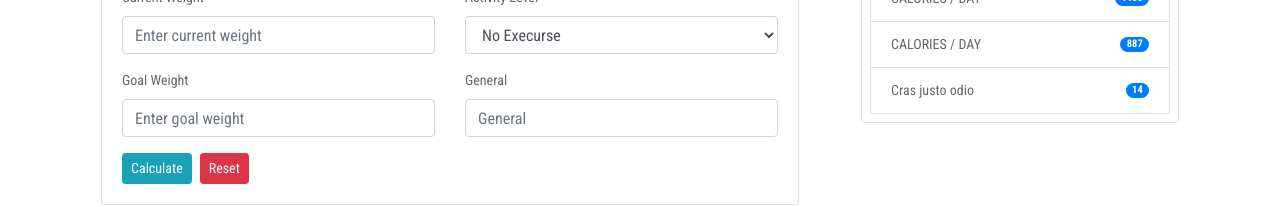
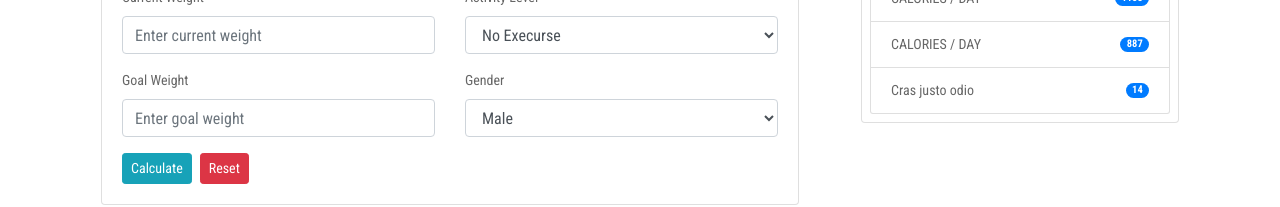
Before and after one commit to mbrsagor/js-pro, a React (Create React App) app: page / in a window 1280 px wide. Shown: the part 199-406 px from the top of the page. Built offline with nearby package versions, Linux system fonts and the light colour scheme.

Commit message:
Documentation ready

```diff
--- a/src/components/calculateForm.js
+++ b/src/components/calculateForm.js
@@ -7,7 +7,7 @@ class CalculateForm extends Component {
         age: '',
         height: '',
         weight: '',
-        general: '',
+        gender: '',
         goal_weight: '',
         activity_lavel: '',
     }
@@ -24,7 +24,7 @@ class CalculateForm extends Component {
     }
 
     render() {
-        const {age, height, weight, activity_lavel, goal_weight, general} = this.state
+        const {age, height, weight, activity_lavel, goal_weight, gender} = this.state
         return (
             <>
                 <Container>
@@ -109,15 +109,16 @@ class CalculateForm extends Component {
                                             </Col>
                                             <Col lg={6}>
                                                 <div className="form-group">
-                                                    <label htmlFor="general">General</label>
-                                                    <input
-                                                        type="text"
-                                                        className="form-control"
-                                                        placeholder="General"
-                                                        name="general"
-                                                        value={general}
-                                                        onChange={this.handleChange}
-                                                    />
+                                                    <label htmlFor="general">Gender</label>
+                                                    <select
+                                                            name="gender"
+                                                            value={gender}
+                                                            onChange={this.handleChange}
+                                                            className="form-control">
+                                                        <option value={1}>Male</option>
+                                                        <option value={2}>Female</option>
+                                                        <option value={3}>Other</option>
+                                                    </select>
                                                 </div>
                                             </Col>
                                         </Row>
```
Also changed, not shown: 1 other file (tests, documents, lock files or other folders).
